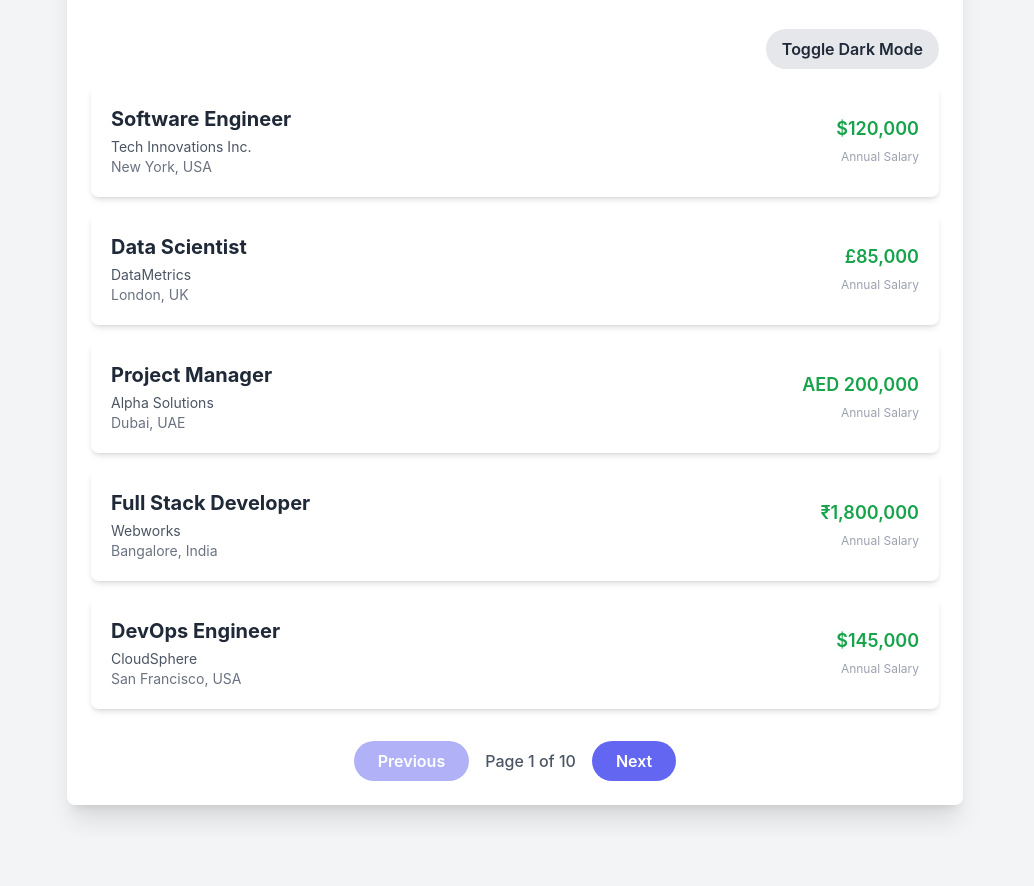
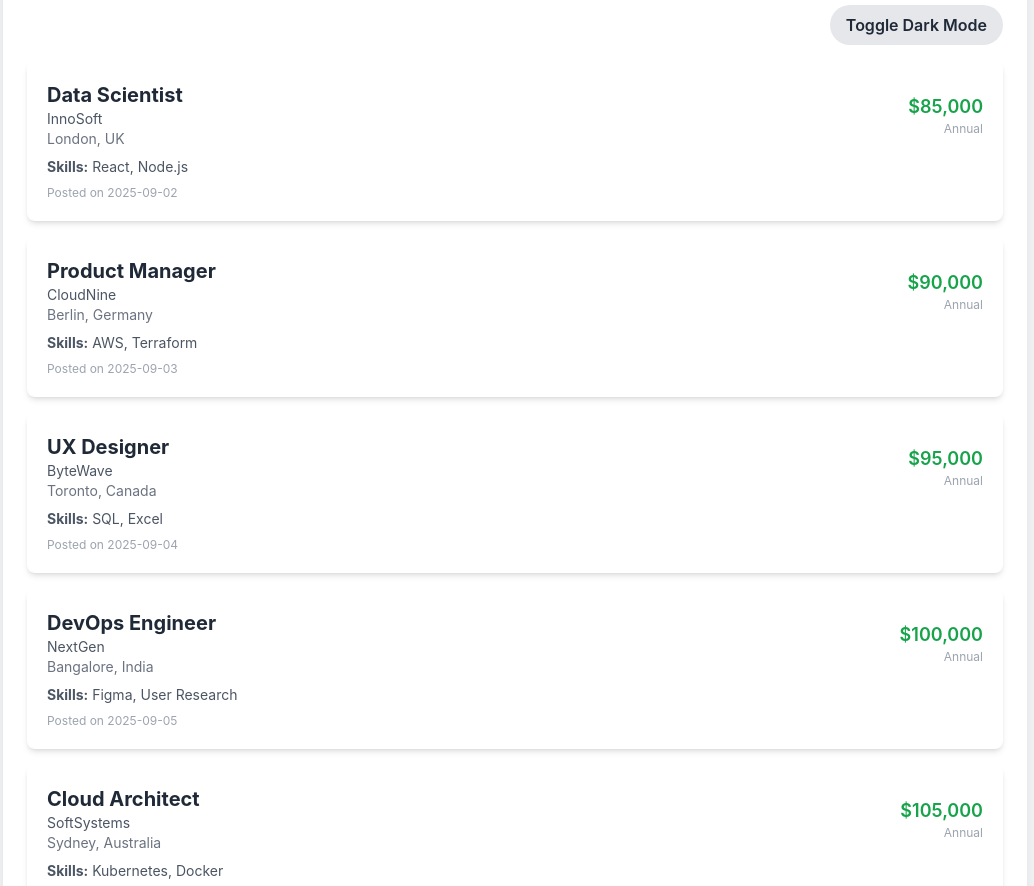
Before and after one commit to aashifm1/jobs-indeed, a plain HTML site: page index.html in a window 1280 px wide. Shown: the part 135-1021 px from the top of the page, without its empty margins (125-1159 px from the left). Before the commit the page ends 972 px from the top, so only its background shows below. Drawn offline with nearby package versions, Linux system fonts and the light colour scheme.

Commit message:
Update index.html

```diff
--- a/index.html
+++ b/index.html
@@ -1,14 +1,13 @@
 <!DOCTYPE html>
-<html lang="en">
+<html lang="en" class="scroll-smooth">
 <head>
-    <meta charset="UTF-8">
-    <meta name="viewport" content="width=device-width, initial-scale=1.0">
+  <meta charset="UTF-8" />
+  <meta name="viewport" content="width=device-width, initial-scale=1.0" />
   <title>Indeed - Jobs, Employment, Career</title>
   <script src="https://cdn.tailwindcss.com"></script>
   <style>
     body {
       font-family: 'Inter', sans-serif;
-            background-color: #f3f4f6;
       transition: background-color 0.3s;
     }
     .dark body {
@@ -26,17 +25,14 @@
     .dark .text-gray-600 {
       color: #a0aec0;
     }
-        .dark .shadow-xl {
-            box-shadow: 0 10px 15px -3px rgba(0, 0, 0, 0.1), 0 4px 6px -2px rgba(0, 0, 0, 0.05);
-        }
   </style>
 </head>
-<body class="bg-gray-100 p-8 flex flex-col items-center text-gray-900 dark:text-gray-100">
+<body class="bg-gray-100 text-gray-900 dark:text-gray-100 p-6 flex flex-col items-center">
 
-    <div class="w-full max-w-4xl p-6 bg-white dark:bg-gray-800 rounded-lg shadow-xl transition-colors duration-300">
-        <header class="text-center mb-8">
-            <h1 class="text-4xl font-bold text-gray-800 dark:text-white">Indeed Job Portal</h1>
-            <p class="text-lg text-gray-500 dark:text-gray-400 mt-2">Find your next role around the world.</p>
+  <div class="w-full max-w-5xl bg-white dark:bg-gray-800 p-6 rounded-lg shadow-xl transition-colors duration-300">
+    <header class="text-center mb-6">
+      <h1 class="text-4xl font-bold text-gray-800 dark:text-white">Indeed</h1>
+      <p class="text-lg text-gray-500 dark:text-gray-400">Find your next role anywhere in the world</p>
     </header>
 
     <div class="flex justify-end mb-4">
@@ -46,75 +42,41 @@
     </div>
 
     <main id="job-listings" class="space-y-4">
-            <!-- Job cards will be dynamically inserted here by JavaScript -->
+      <!-- Job cards inserted here by JS -->
     </main>
 
     <div class="mt-8 flex justify-center items-center space-x-4">
-            <button id="prev-page" class="px-6 py-2 rounded-full bg-indigo-500 text-white font-semibold hover:bg-indigo-600 transition-colors disabled:opacity-50" disabled>
+      <button id="prev-page" class="px-6 py-2 rounded-full bg-indigo-500 text-white font-semibold hover:bg-indigo-600 transition disabled:opacity-50" disabled>
         Previous
       </button>
-            <span id="page-info" class="text-gray-600 dark:text-gray-400 font-medium">Page 1 of 10</span>
-            <button id="next-page" class="px-6 py-2 rounded-full bg-indigo-500 text-white font-semibold hover:bg-indigo-600 transition-colors">
+      <span id="page-info" class="text-gray-600 dark:text-gray-400 font-medium">Page 1</span>
+      <button id="next-page" class="px-6 py-2 rounded-full bg-indigo-500 text-white font-semibold hover:bg-indigo-600 transition">
         Next
       </button>
     </div>
   </div>
 
   <script>
-        const jobs = [
-            { role: "Software Engineer", company: "Tech Innovations Inc.", location: "New York, USA", salary: "$120,000" },
-            { role: "Data Scientist", company: "DataMetrics", location: "London, UK", salary: "£85,000" },
-            { role: "Project Manager", company: "Alpha Solutions", location: "Dubai, UAE", salary: "AED 200,000" },
-            { role: "Full Stack Developer", company: "Webworks", location: "Bangalore, India", salary: "₹1,800,000" },
-            { role: "DevOps Engineer", company: "CloudSphere", location: "San Francisco, USA", salary: "$145,000" },
-            { role: "UX Designer", company: "Creative Minds", location: "Manchester, UK", salary: "£60,000" },
-            { role: "Business Analyst", company: "Global Consultants", location: "Abu Dhabi, UAE", salary: "AED 180,000" },
-            { role: "Mobile App Developer", company: "MobileCraft", location: "Mumbai, India", salary: "₹1,500,000" },
-            { role: "Marketing Specialist", company: "Growth Hub", location: "Chicago, USA", salary: "$95,000" },
-            { role: "Network Administrator", company: "NetSecure", location: "Birmingham, UK", salary: "£55,000" },
-            { role: "Financial Analyst", company: "Capital Ventures", location: "Dubai, UAE", salary: "AED 195,000" },
-            { role: "Python Developer", company: "CodeMasters", location: "Pune, India", salary: "₹1,600,000" },
-            { role: "AI Research Scientist", company: "Future Labs", location: "Boston, USA", salary: "$160,000" },
-            { role: "Cybersecurity Analyst", company: "SecureTech", location: "Glasgow, UK", salary: "£75,000" },
-            { role: "Human Resources Manager", company: "Talent Finders", location: "Sharjah, UAE", salary: "AED 170,000" },
-            { role: "Cloud Solutions Architect", company: "AzureCloud", location: "Hyderabad, India", salary: "₹2,200,000" },
-            { role: "Sales Executive", company: "MarketConnect", location: "New York, USA", salary: "$80,000" },
-            { role: "Technical Writer", company: "DocuSense", location: "Edinburgh, UK", salary: "£45,000" },
-            { role: "Database Administrator", company: "DataFlow", location: "Dubai, UAE", salary: "AED 160,000" },
-            { role: "Frontend Engineer", company: "PixelPerfect", location: "Delhi, India", salary: "₹1,400,000" },
-            { role: "Product Manager", company: "Innovate Co.", location: "Toronto, Canada", salary: "C$110,000" },
-            { role: "UX Researcher", company: "User Insights Ltd.", location: "Sydney, Australia", salary: "A$105,000" },
-            { role: "Senior Java Developer", company: "Enterprise Systems", location: "Berlin, Germany", salary: "€95,000" },
-            { role: "Data Analyst", company: "Stats Inc.", location: "Singapore, Singapore", salary: "S$70,000" },
-            { role: "Machine Learning Engineer", company: "Cognitive AI", location: "Vancouver, Canada", salary: "C$130,000" },
-            { role: "Marketing Director", company: "Growth Engines", location: "Melbourne, Australia", salary: "A$150,000" },
-            { role: "Systems Administrator", company: "InfraCorp", location: "Frankfurt, Germany", salary: "€75,000" },
-            { role: "Cloud Security Engineer", company: "Secure Cloud Solutions", location: "Dublin, Ireland", salary: "€80,000" },
-            { role: "QA Engineer", company: "Quality First", location: "Tokyo, Japan", salary: "¥7,500,000" },
-            { role: "Game Developer", company: "Pixel Play", location: "Seoul, South Korea", salary: "₩60,000,000" },
-            { role: "DevOps Engineer", company: "CloudSphere", location: "San Francisco, USA", salary: "$145,000" },
-            { role: "UX Designer", company: "Creative Minds", location: "Manchester, UK", salary: "£60,000" },
-            { role: "Business Analyst", company: "Global Consultants", location: "Abu Dhabi, UAE", salary: "AED 180,000" },
-            { role: "Mobile App Developer", company: "MobileCraft", location: "Mumbai, India", salary: "₹1,500,000" },
-            { role: "Marketing Specialist", company: "Growth Hub", location: "Chicago, USA", salary: "$95,000" },
-            { role: "Network Administrator", company: "NetSecure", location: "Birmingham, UK", salary: "£55,000" },
-            { role: "Financial Analyst", company: "Capital Ventures", location: "Dubai, UAE", salary: "AED 195,000" },
-            { role: "Python Developer", company: "CodeMasters", location: "Pune, India", salary: "₹1,600,000" },
-            { role: "AI Research Scientist", company: "Future Labs", location: "Boston, USA", salary: "$160,000" },
-            { role: "Cybersecurity Analyst", company: "SecureTech", location: "Glasgow, UK", salary: "£75,000" },
-            { role: "Human Resources Manager", company: "Talent Finders", location: "Sharjah, UAE", salary: "AED 170,000" },
-            { role: "Cloud Solutions Architect", company: "AzureCloud", location: "Hyderabad, India", salary: "₹2,200,000" },
-            { role: "Sales Executive", company: "MarketConnect", location: "New York, USA", salary: "$80,000" },
-            { role: "Technical Writer", company: "DocuSense", location: "Edinburgh, UK", salary: "£45,000" },
-            { role: "Database Administrator", company: "DataFlow", location: "Dubai, UAE", salary: "AED 160,000" },
-            { role: "Frontend Engineer", company: "PixelPerfect", location: "Delhi, India", salary: "₹1,400,000" },
-            { role: "Product Manager", company: "Innovate Co.", location: "Toronto, Canada", salary: "C$110,000" },
-            { role: "UX Researcher", company: "User Insights Ltd.", location: "Sydney, Australia", salary: "A$105,000" },
-            { role: "Senior Java Developer", company: "Enterprise Systems", location: "Berlin, Germany", salary: "€95,000" },
-            { role: "Data Analyst", company: "Stats Inc.", location: "Singapore, Singapore", salary: "S$70,000" }
-        ];
+    const jobs = [];
+    const sampleRoles = ["Software Engineer", "Data Scientist", "Product Manager", "UX Designer", "DevOps Engineer", "Cloud Architect", "AI Engineer", "Full Stack Developer", "QA Analyst", "Technical Writer"];
+    const companies = ["TechCorp", "InnoSoft", "CloudNine", "ByteWave", "NextGen", "SoftSystems", "NovaTech", "Skyline", "DataSphere", "CodeMinds"];
+    const locations = ["New York, USA", "London, UK", "Berlin, Germany", "Toronto, Canada", "Bangalore, India", "Sydney, Australia", "San Francisco, USA", "Tokyo, Japan", "Dubai, UAE", "Singapore"];
+    const skillsList = [["Python", "Django"], ["React", "Node.js"], ["AWS", "Terraform"], ["SQL", "Excel"], ["Figma", "User Research"], ["Kubernetes", "Docker"], ["Java", "Spring"], ["C#", ".NET"], ["GCP", "BigQuery"], ["TypeScript", "Angular"]];
 
-        const jobsPerPage = 5;
+    for (let i = 1; i <= 100; i++) {
+      const idx = i % 10;
+      jobs.push({
+        role: sampleRoles[idx],
+        company: companies[idx],
+        location: locations[idx],
+        salary: `$${80 + idx * 5},000`,
+        skills: skillsList[idx].join(', '),
+        job_link: `https://example.com/job/${i}`,
+        posting_date: `2025-09-${(i % 30 + 1).toString().padStart(2, '0')}`
+      });
+    }
+
+    const jobsPerPage = 6;
     let currentPage = 1;
     const totalPages = Math.ceil(jobs.length / jobsPerPage);
 
@@ -131,28 +93,36 @@
       const jobsToDisplay = jobs.slice(start, end);
 
       jobsToDisplay.forEach(job => {
-                const jobCard = document.createElement('div');
-                jobCard.className = "p-5 bg-white dark:bg-gray-700 rounded-lg shadow-md flex items-center space-x-4 transition-colors duration-300";
-                jobCard.setAttribute('data-job-card', '');
+        const jobCard = document.createElement('a');
+        jobCard.href = job.job_link;
+        jobCard.target = "_blank";
+        jobCard.className = "block p-5 bg-white dark:bg-gray-700 rounded-lg shadow-md hover:shadow-lg transition space-y-2";
 
         jobCard.innerHTML = `
-                    <div class="flex-grow">
-                        <h2 data-job-role class="text-xl font-bold text-gray-800 dark:text-white">${job.role}</h2>
-                        <p data-job-company class="text-sm text-gray-600 dark:text-gray-400 mt-1">${job.company}</p>
-                        <p data-job-location class="text-sm text-gray-500 dark:text-gray-500">${job.location}</p>
+          <div class="flex justify-between items-center">
+            <div>
+              <h2 class="text-xl font-bold text-gray-800 dark:text-white">${job.role}</h2>
+              <p class="text-sm text-gray-600 dark:text-gray-400">${job.company}</p>
+              <p class="text-sm text-gray-500 dark:text-gray-400">${job.location}</p>
             </div>
-                    <div class="text-right flex-shrink-0">
-                        <p data-job-salary class="text-lg font-semibold text-green-600 dark:text-green-400">${job.salary}</p>
-                        <span class="text-xs text-gray-400 dark:text-gray-600">Annual Salary</span>
+            <div class="text-right">
+              <p class="text-lg font-semibold text-green-600 dark:text-green-400">${job.salary}</p>
+              <p class="text-xs text-gray-400 dark:text-gray-500">Annual</p>
+            </div>
+          </div>
+          <div class="text-sm text-gray-600 dark:text-gray-300">
+            <strong>Skills:</strong> ${job.skills}
+          </div>
+          <div class="text-xs text-gray-400 dark:text-gray-500">
+            Posted on ${job.posting_date}
           </div>
         `;
+
         jobListingsContainer.appendChild(jobCard);
       });
 
       prevButton.disabled = currentPage === 1;
       nextButton.disabled = currentPage === totalPages;
-            prevButton.style.opacity = prevButton.disabled ? 0.5 : 1;
-            nextButton.style.opacity = nextButton.disabled ? 0.5 : 1;
       pageInfoSpan.textContent = `Page ${currentPage} of ${totalPages}`;
     }
 
```
Lines whose indentation alone changed are shown as unchanged.
